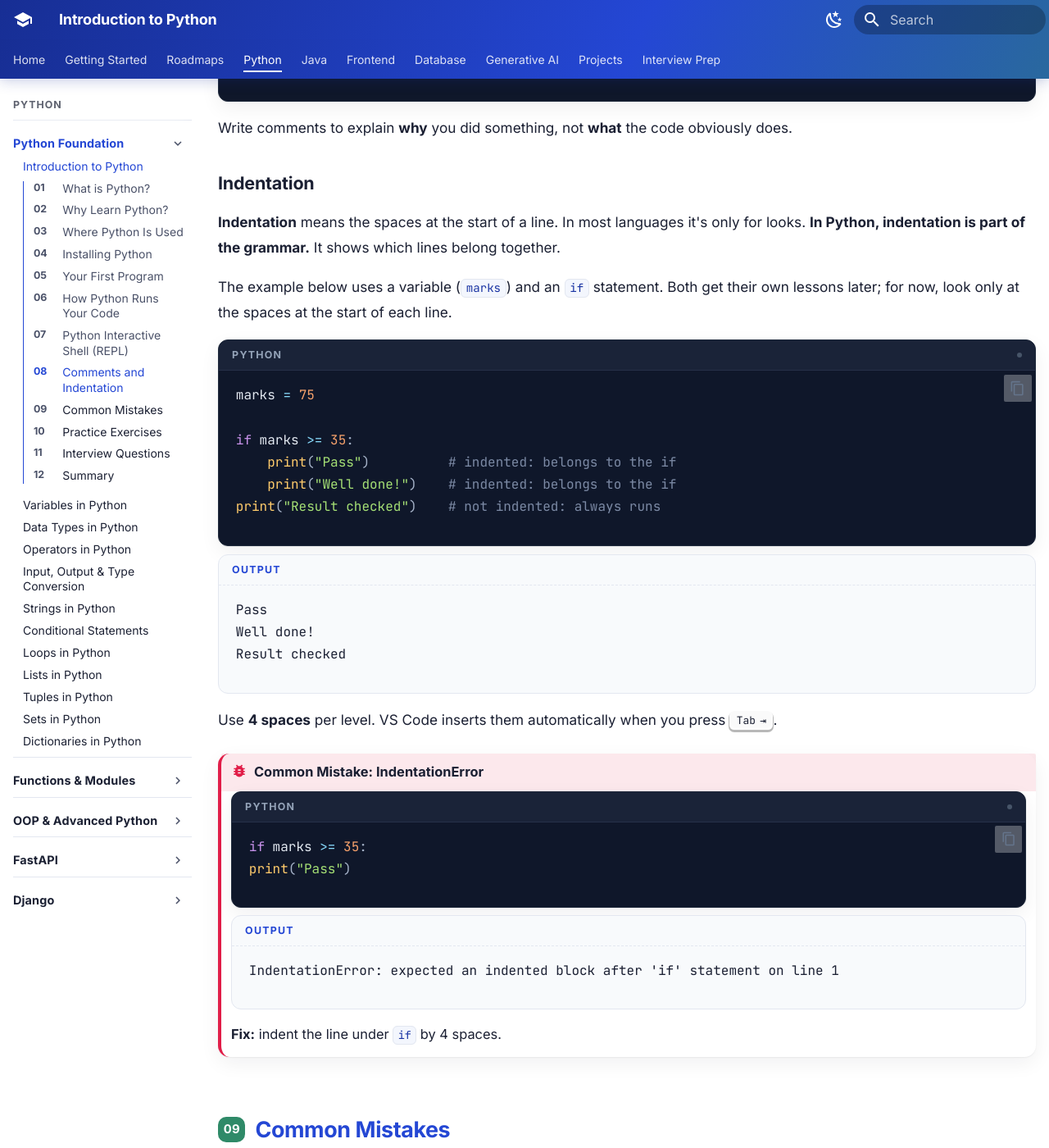
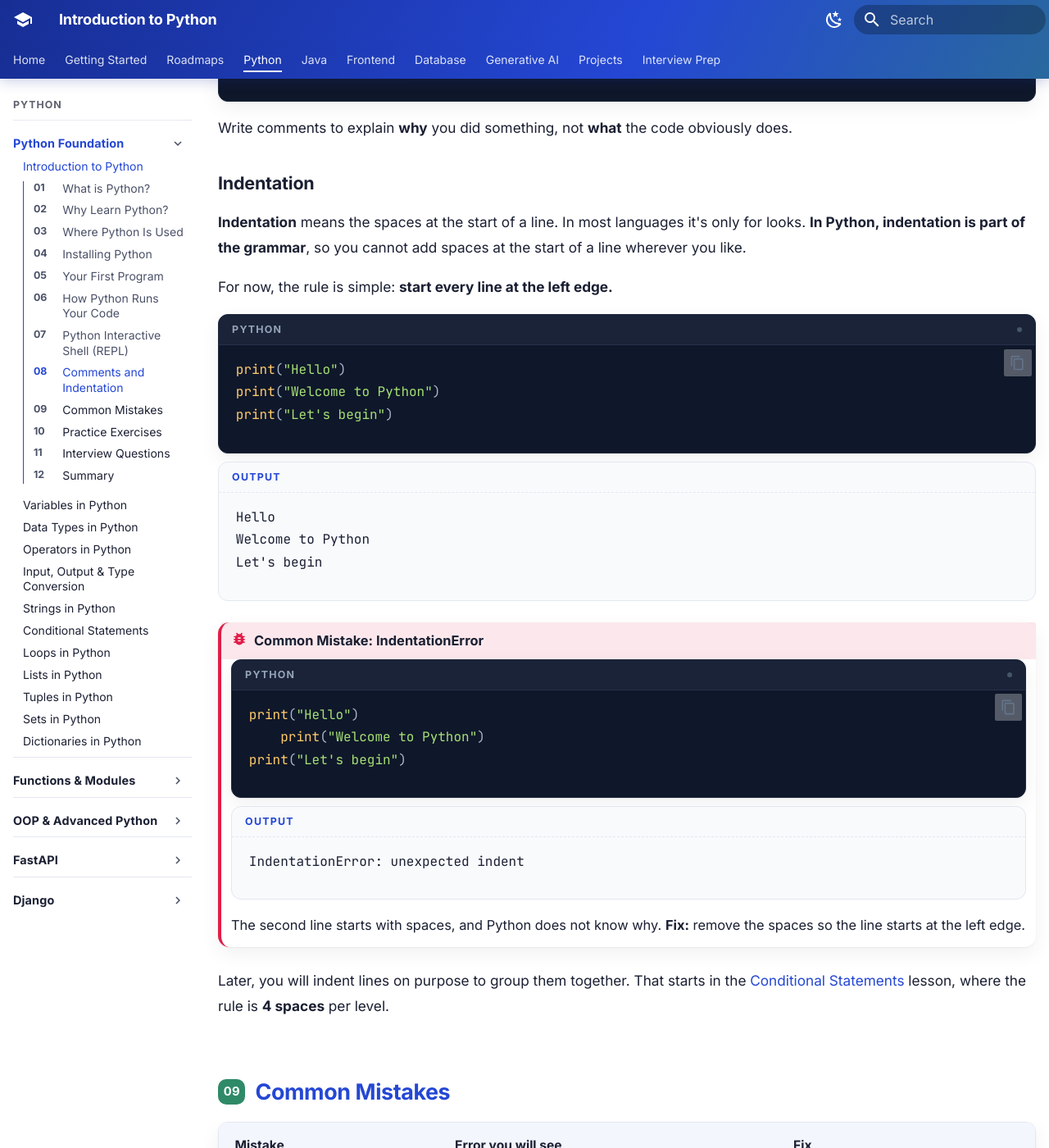
Before and after one commit to kyedumati/KASI-FULLSTACK-MATERIAL, an MkDocs documentation site: the page built from docs/python/foundation/01-introduction-to-python.md, in a window 1280 px wide and 1400 px high, scrolled down 8227 px. Shown: the whole window at 82% size. Built offline with MkDocs 1.6.1 and Material for MkDocs 9.7.7, drawn with Linux system fonts in a browser that asks for light colours; some of the changed text lies outside the part shown.

Commit message:
Python lesson 01: teach indentation without if or variables
The indentation section used a variable and an if statement before
either is taught. It now shows only print lines and the unexpected
indent error, and hands off to the Conditional Statements lesson.

Co-Authored-By: Claude Fable 5.2 <noreply@anthropic.com>

````diff
--- a/docs/python/foundation/01-introduction-to-python.md
+++ b/docs/python/foundation/01-introduction-to-python.md
@@ -269,38 +269,36 @@ Write comments to explain **why** you did something, not **what** the code obvio
 
 ### Indentation
 
-**Indentation** means the spaces at the start of a line. In most languages it's only for looks. **In Python, indentation is part of the grammar.** It shows which lines belong together.
+**Indentation** means the spaces at the start of a line. In most languages it's only for looks. **In Python, indentation is part of the grammar**, so you cannot add spaces at the start of a line wherever you like.
 
-The example below uses a variable (`marks`) and an `if` statement. Both get their own lessons later; for now, look only at the spaces at the start of each line.
+For now, the rule is simple: **start every line at the left edge.**
 
 ```python
-marks = 75
-
-if marks >= 35:
-    print("Pass")          # indented: belongs to the if
-    print("Well done!")    # indented: belongs to the if
-print("Result checked")    # not indented: always runs
+print("Hello")
+print("Welcome to Python")
+print("Let's begin")
 ```
 
 ```{ .text .output }
-Pass
-Well done!
-Result checked
+Hello
+Welcome to Python
+Let's begin
 ```
-
-Use **4 spaces** per level. VS Code inserts them automatically when you press ++tab++.
 
 !!! mistake "Common Mistake: IndentationError"
     ```python
-    if marks >= 35:
-    print("Pass")
+    print("Hello")
+        print("Welcome to Python")
+    print("Let's begin")
     ```
 
     ```{ .text .output }
-    IndentationError: expected an indented block after 'if' statement on line 1
+    IndentationError: unexpected indent
     ```
 
-    **Fix:** indent the line under `if` by 4 spaces.
+    The second line starts with spaces, and Python does not know why. **Fix:** remove the spaces so the line starts at the left edge.
+
+Later, you will indent lines on purpose to group them together. That starts in the [Conditional Statements](07-conditional-statements.md) lesson, where the rule is **4 spaces** per level.
 
 ## Common Mistakes
 
@@ -386,7 +384,7 @@ Use **4 spaces** per level. VS Code inserts them automatically when you press ++
     Python is generally called **interpreted**. Internally, the source code is first compiled to **bytecode** (`.pyc`), which is then executed by the **Python Virtual Machine** line by line. There is no separate compile step for the developer.
 
 !!! interview "3. Why is indentation important in Python?"
-    Python uses indentation to define **blocks of code** (for example, the body of an `if`, a loop or a function), where other languages use curly braces `{}`. Wrong indentation causes an `IndentationError` or changes the program's logic.
+    Python uses indentation to group lines into **blocks of code**, where other languages use curly braces `{}`. Lines that belong together are indented by the same amount. Wrong indentation causes an `IndentationError` or changes the program's logic. You'll write your first blocks in the Conditional Statements lesson.
 
 !!! interview "4. What are the key features of Python?"
     Easy to read and write, interpreted, dynamically typed (no need to declare variable types), free and open source, cross-platform, a large standard library, and a huge ecosystem of third-party packages.
@@ -406,7 +404,7 @@ Use **4 spaces** per level. VS Code inserts them automatically when you press ++
 | Run a file | `python hello.py` (Windows) or `python3 hello.py` (macOS) |
 | `print()` | Displays output; commas add spaces between values |
 | Comments | Start with `#`; Python ignores them |
-| Indentation | 4 spaces; defines code blocks; wrong indentation = error |
+| Indentation | Part of Python's grammar; start every line at the left edge for now |
 | REPL | Interactive mode (`>>>`) for quick experiments |
 | Errors | Read the **last line** first |
 
````
Also changed, not shown: docs/python/foundation/07-conditional-statements.md (+1 -1 lines).
